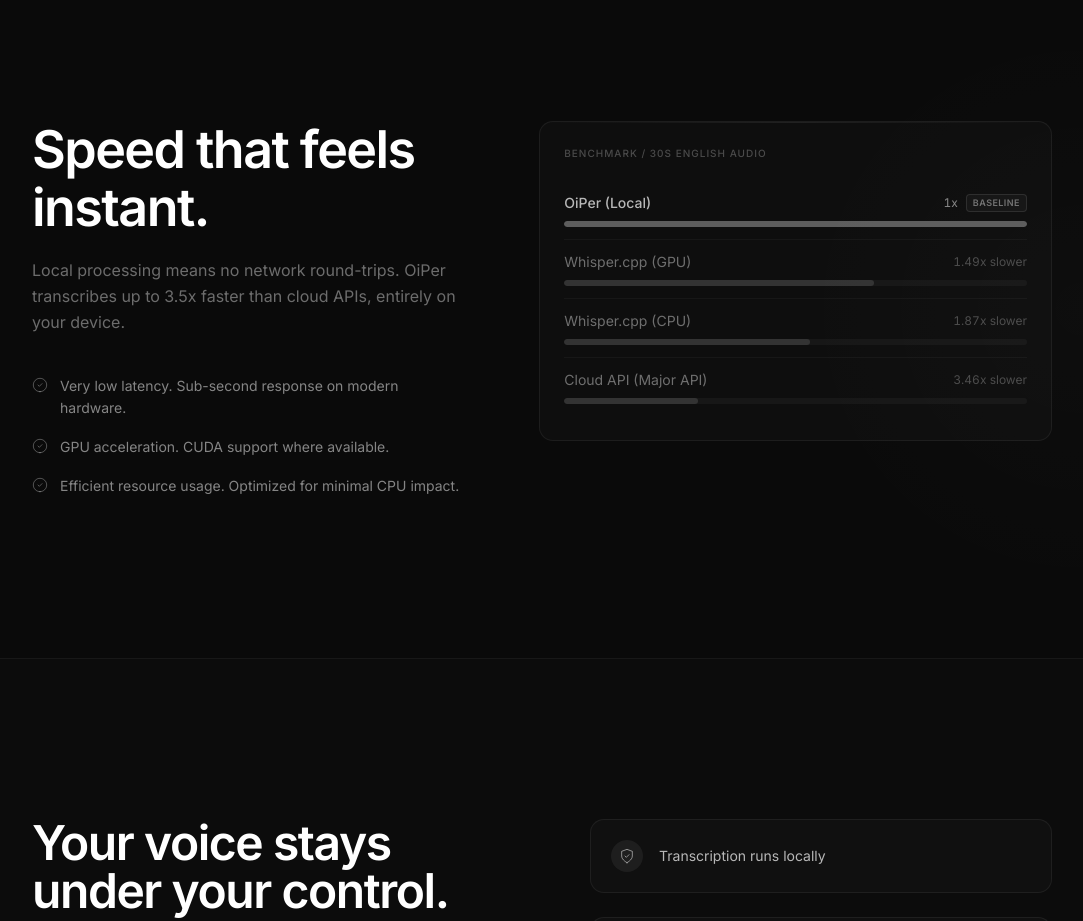
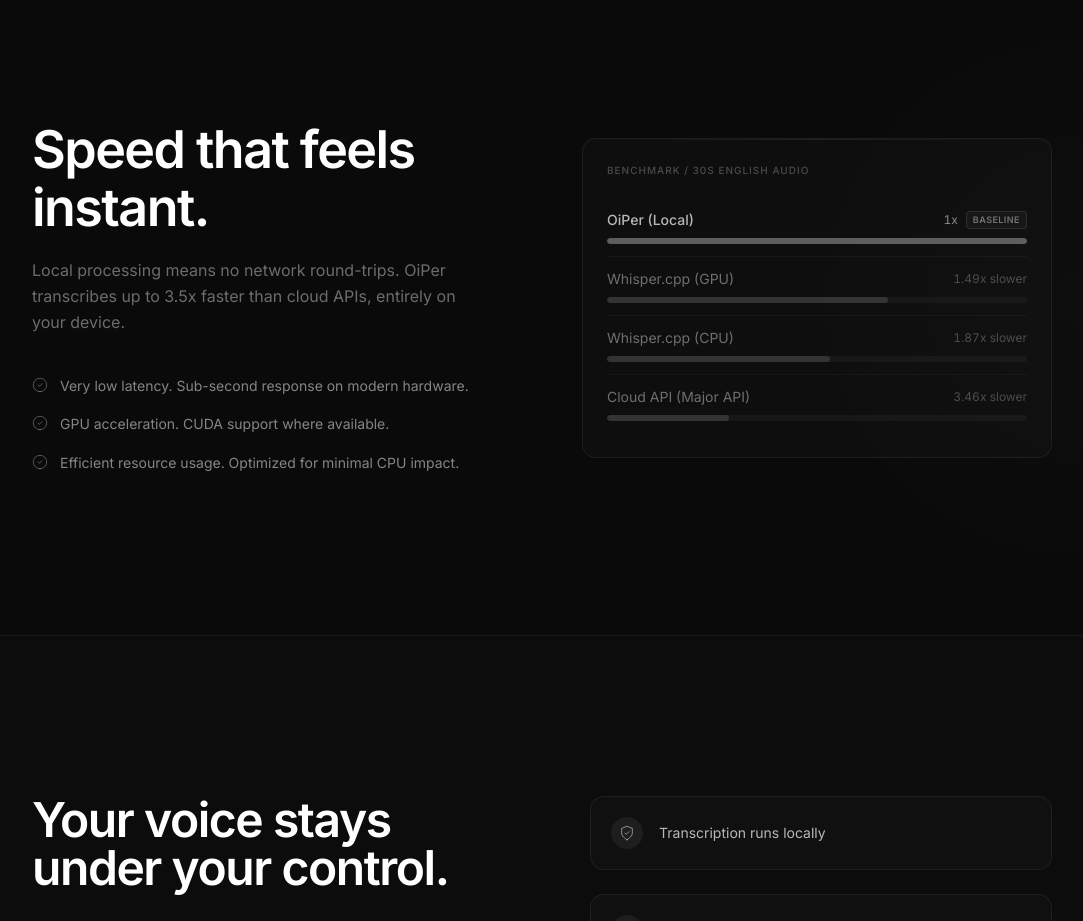
Before and after one commit to oiper/oiper-web, a Next.js app: page / in a window 1280 px wide. Shown: the part 1700-2621 px from the top of the page, without its empty margins (98-1181 px from the left). Built offline with nearby package versions, Linux system fonts and the light colour scheme.

Commit message:
refactor: adjust alignment of performance section content for improved layout

```diff
--- a/src/features/landing-page/components/performance-section.tsx
+++ b/src/features/landing-page/components/performance-section.tsx
@@ -27,7 +27,7 @@
       </div>
 
       <div className="relative mx-auto max-w-[1100px] px-6 sm:px-10">
-        <div className="grid gap-16 lg:grid-cols-[1fr_1.2fr] lg:items-start lg:gap-20">
+        <div className="grid gap-16 lg:grid-cols-[1fr_1fr] lg:items-start lg:gap-20">
           <div>
             <h2 className="text-4xl font-semibold tracking-[-0.03em] text-white sm:text-[3.25rem]">
               Speed that feels instant.
@@ -52,7 +52,7 @@
             </div>
           </div>
 
-          <div className="relative rounded-xl border border-white/[0.06] bg-white/[0.02] p-6">
+          <div className="relative self-center rounded-xl border border-white/[0.06] bg-white/[0.02] p-6">
             <div className="absolute inset-x-0 top-0 h-px bg-gradient-to-r from-transparent via-white/[0.08] to-transparent" />
 
             <p className="text-[10px] font-medium tracking-widest text-white/25 uppercase">
```
